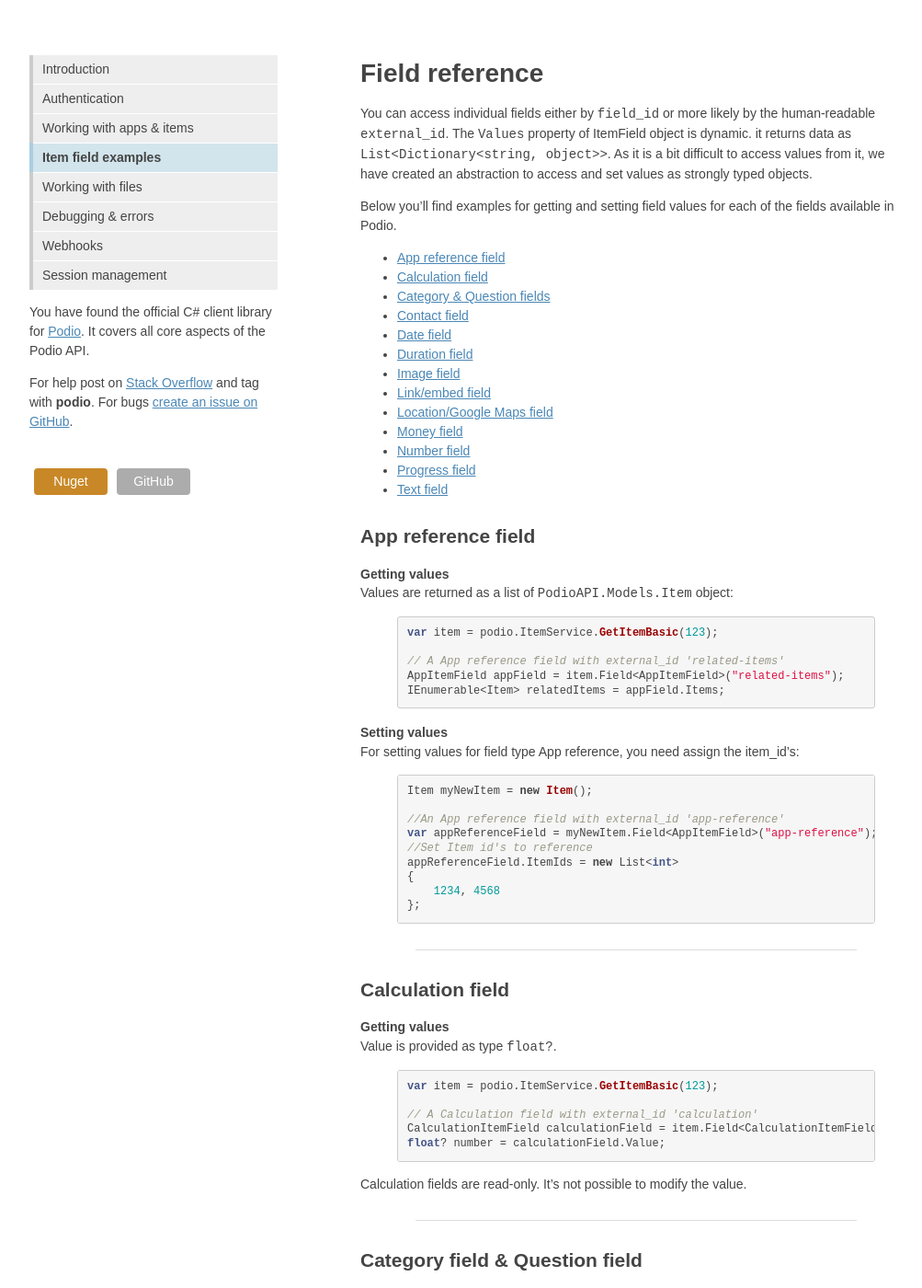
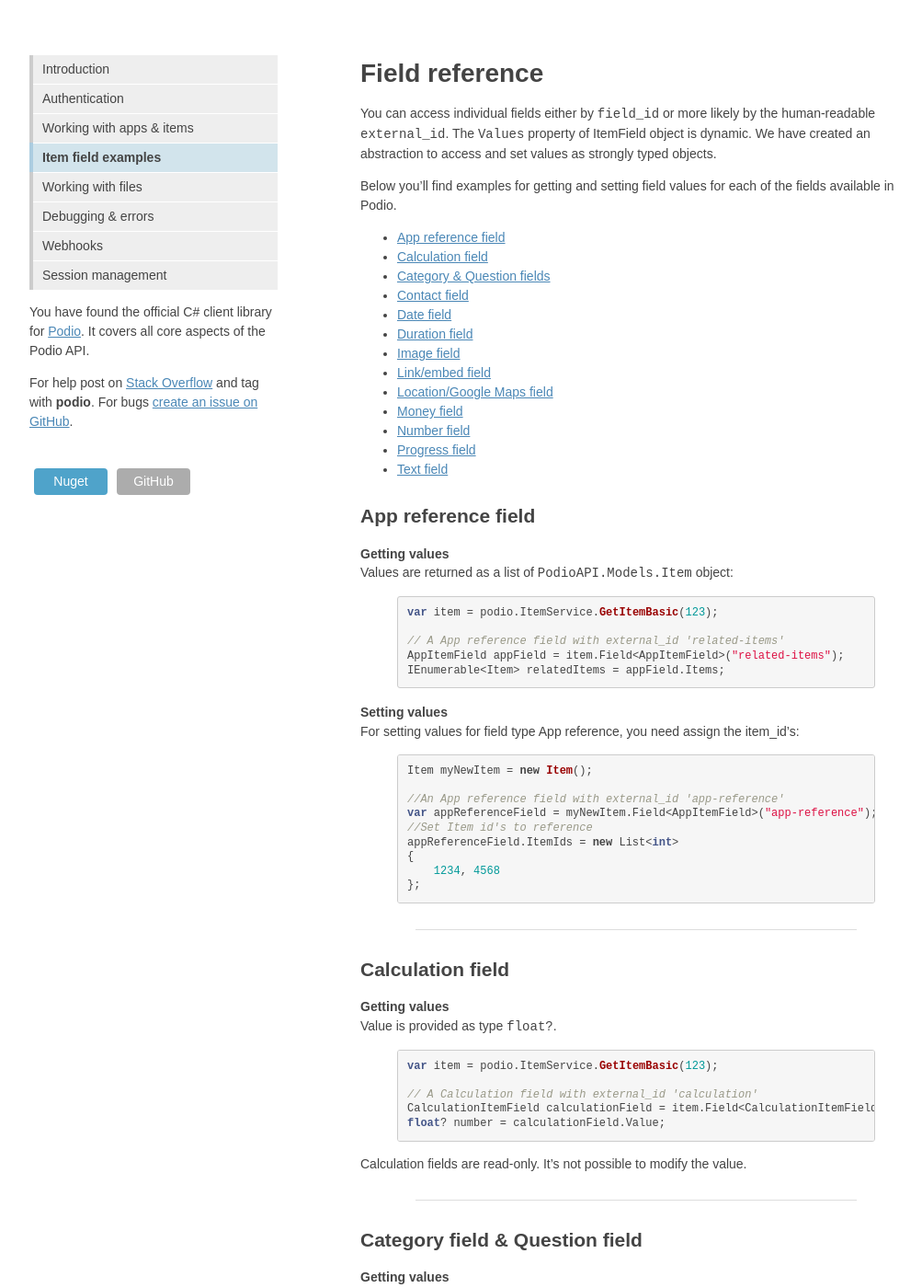
Before and after one commit to podio/podio-dotnet, a Jekyll site: the page built from fields/index.md, in a window 1280 px wide and 1400 px high. Shown: the whole window at 92% size, without its empty margins (128-1131 px from the left). Built offline with Jekyll 4.4.1, drawn with Linux system fonts in a browser that asks for light colours.

Commit message:
Style change

```diff
--- a/css/style.css
+++ b/css/style.css
@@ -110,7 +110,7 @@ nav ul li.active a {
   background:#55a61f;
 }
 .buttons li .packagist {
-  background:#c98827;
+  background:#4FA3CA;
 }
 .buttons li .github {
   background:#acacac;
--- a/fields/index.md
+++ b/fields/index.md
@@ -3,7 +3,7 @@ layout: default
 active: fields
 ---
 # Field reference
-You can access individual fields either by `field_id` or more likely by the human-readable `external_id`. The `Values` property of ItemField object is dynamic. it returns data as `List<Dictionary<string, object>>`. As it is a bit difficult to access values from it, we have created an abstraction to access and set values as strongly typed objects.
+You can access individual fields either by `field_id` or more likely by the human-readable `external_id`. The `Values` property of ItemField object is dynamic. We have created an abstraction to access and set values as strongly typed objects.
 
 Below you'll find examples for getting and setting field values for each of the fields available in Podio.
 
```
